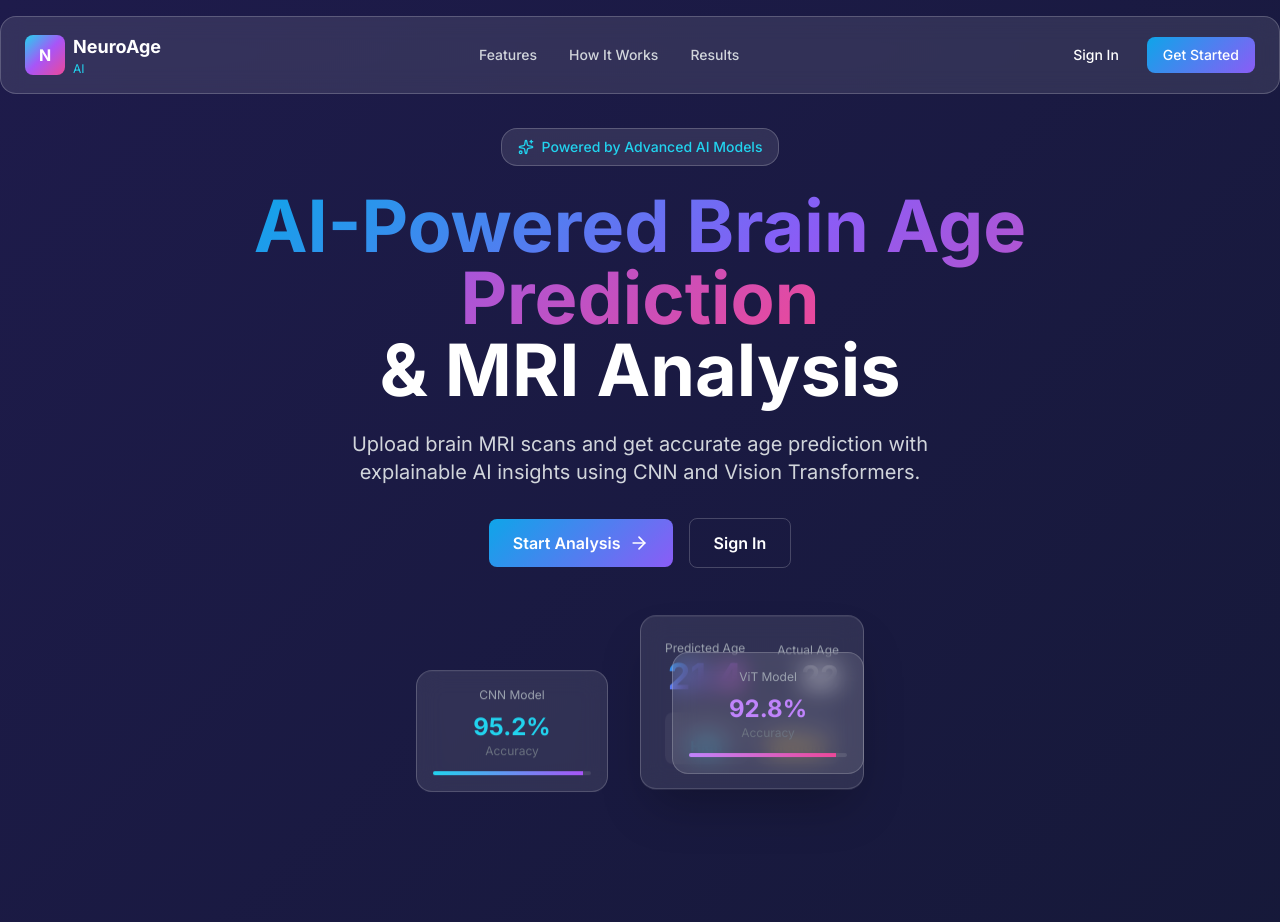
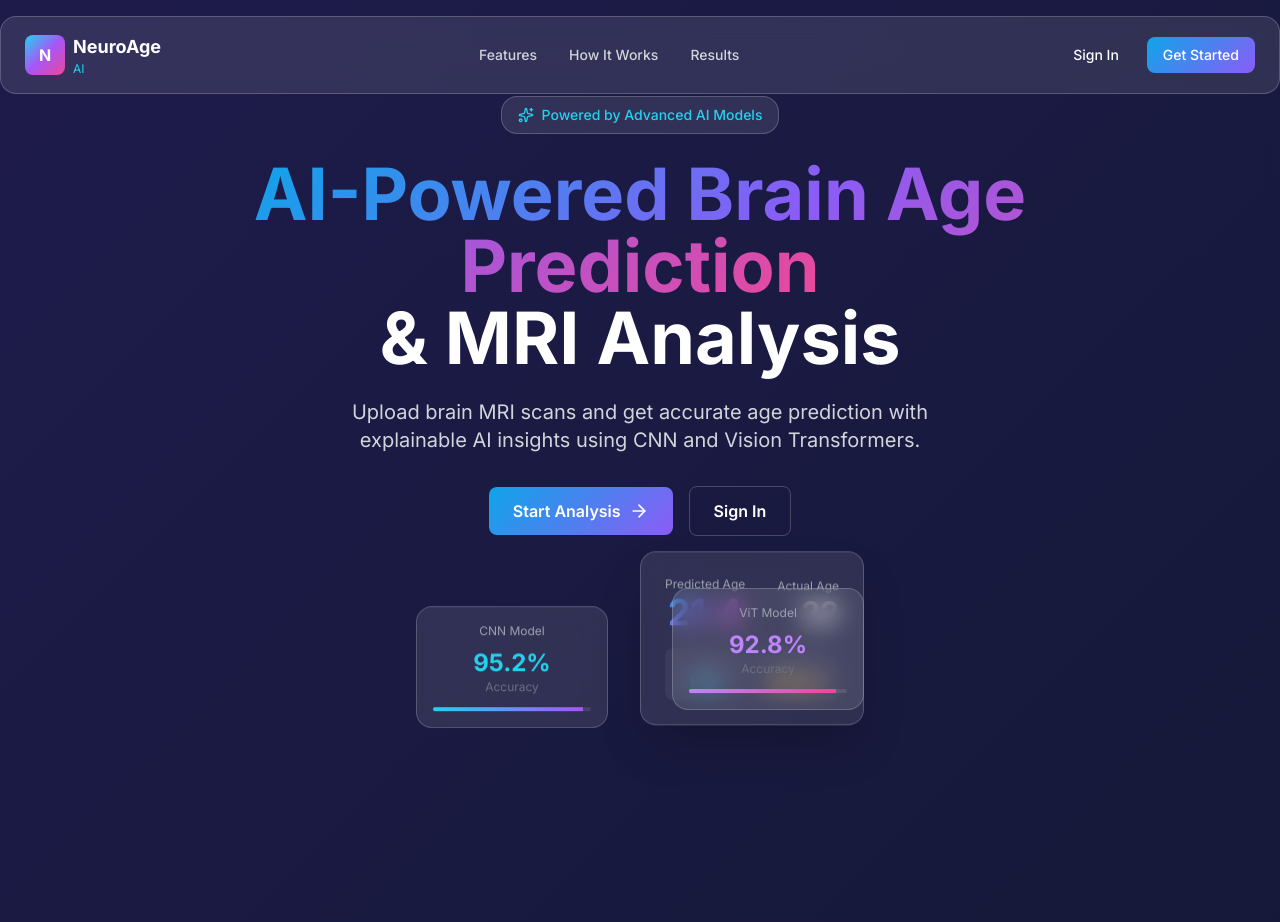
Before and after one commit to mrsingh1072/brain-age-detection, a React (Vite) app in the folder frontend/: page / in a window 1280 px wide. Shown: the top 922 px of the page. Built offline with nearby package versions, Linux system fonts and the light colour scheme.

Commit message:
Optimized hero section spacing

```diff
--- a/frontend/src/components/Hero.jsx
+++ b/frontend/src/components/Hero.jsx
@@ -23,7 +23,7 @@ const itemVariants = {
 
 export default function Hero() {
   return (
-    <section className="min-h-screen pt-32 pb-20 px-4 flex items-center justify-center relative overflow-hidden">
+    <section className="pt-24 pb-4 px-4 flex items-center justify-center relative overflow-hidden">
       {/* Background Elements */}
       <div className="absolute inset-0 -z-10">
         {/* Gradient orbital */}
@@ -114,7 +114,7 @@ export default function Hero() {
         {/* Floating Cards - Preview */}
         <motion.div
           variants={itemVariants}
-          className="mt-16 relative h-96 md:h-[28rem]"
+          className="mt-8 relative h-56 md:h-64"
         >
           {/* Left Card */}
           <motion.div
```
